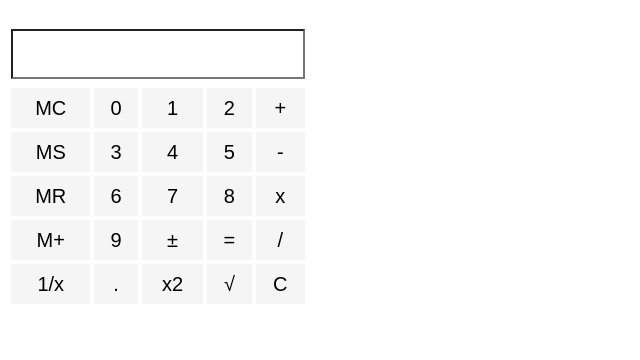
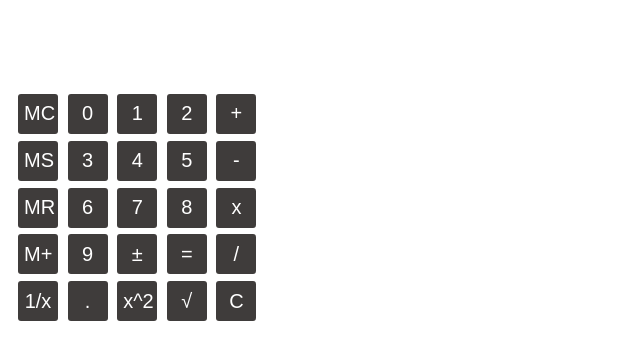
Before and after one commit to uni-tap/uc, a website: page calc.html in a window 1280 px wide. Shown: the whole page, without its empty margins (0-640 px from the left). Drawn offline with Linux system fonts and the light colour scheme.

Commit message:
Update calc.html

```diff
--- a/calc.html
+++ b/calc.html
@@ -3,16 +3,17 @@
 <body>
 <br/>
 <style>
-#calc{width:300px;height:250px;}
-#btn{width:100%;height:40px;font-size:20px;border:none;background-color:whitesmoke;transition:all 0.5s ease;}
+    form{margin-left:7px;}
+#calc{width:250px;height:300px;}
+#btn{width:40px;height:40px;font-size:20px;border:none;background-color:#3f3c3b;color:white;transition:all 0.5s ease;border-radius:3px;}
     #btn:hover{
-        background-color:darkgrey;font-size:25px;width:calc(100% -35px);
+        cursor:pointer;
+        background-color:darkgrey;
     }
     #btn:focus{
-
         outline:none;
     }
-#txt{margin-bottom:5px;padding:5px;height:50px;font-size:20px;width:100%;background-color:white;}
+#txt{margin-bottom:5px;padding:5px;height:50px;font-size:20px;width:100%;background-color:rgba(255, 255, 255, 0.66);border:none;border-radius:3px;}
 tr{border:none;}
 td{border:none;}
 </style>
@@ -23,45 +24,60 @@ td{border:none;}
 <td style="display:none"><input name="M" type="number"></td>
 </tr>
 <tr>
-<td><input id="btn" type=button value="MC" OnClick="calc.M.value=''"></td>
-<td><input id="btn" type=button value="0" OnClick="calc.display.value+='0'"></td>
-<td><input id="btn" type=button value="1" OnClick="calc.display.value+='1'"></td>
-<td><input id="btn" type=button value="2" OnClick="calc.display.value+='2'"></td>
-<td><input id="btn" type=button value="+" OnClick="calc.display.value+='+'"></td>
+<td><input id="btn" type=button class="btn" value="MC" OnClick="calc.M.value=''"></td>
+<td><input id="btn" type=button class="btn" value="0" OnClick="calc.display.value+='0'"></td>
+<td><input id="btn" type=button class="btn" value="1" OnClick="calc.display.value+='1'"></td>
+<td><input id="btn" type=button class="btn" value="2" OnClick="calc.display.value+='2'"></td>
+<td><input id="btn" type=button class="btn" value="+" OnClick="calc.display.value+='+'"></td>
 </tr>
 <tr>
-<td><input id="btn" type=button value="MS" OnClick="calc.M.value=calc.display.value"></td>
-<td><input id="btn" type=button value="3" OnClick="calc.display.value+='3'"></td>
-<td><input id="btn" type=button value="4" OnClick="calc.display.value+='4'"></td>
-<td><input id="btn" type=button value="5" OnClick="calc.display.value+='5'"></td>
-<td><input id="btn" type=button value="-" OnClick="calc.display.value+='-'"></td>
+<td><input id="btn" type=button class="btn" value="MS" OnClick="calc.M.value=calc.display.value"></td>
+<td><input id="btn" type=button class="btn" value="3" OnClick="calc.display.value+='3'"></td>
+<td><input id="btn" type=button class="btn" value="4" OnClick="calc.display.value+='4'"></td>
+<td><input id="btn" type=button class="btn" value="5" OnClick="calc.display.value+='5'"></td>
+<td><input id="btn" type=button class="btn" value="-" OnClick="calc.display.value+='-'"></td>
 </tr>
 <tr>
-<td><input id="btn" type=button value="MR" OnClick="calc.display.value=calc.M.value"></td>
-<td><input id="btn" type=button value="6" OnClick="calc.display.value+='6'"></td>
-<td><input id="btn" type=button value="7" OnClick="calc.display.value+='7'"></td>
-<td><input id="btn" type=button value="8" OnClick="calc.display.value+='8'"></td>
-<td><input id="btn" type=button value="x" OnClick="calc.display.value+='*'"></td>
+<td><input id="btn" type=button class="btn" value="MR" OnClick="calc.display.value=calc.M.value"></td>
+<td><input id="btn" type=button class="btn" value="6" OnClick="calc.display.value+='6'"></td>
+<td><input id="btn" type=button class="btn" value="7" OnClick="calc.display.value+='7'"></td>
+<td><input id="btn" type=button class="btn" value="8" OnClick="calc.display.value+='8'"></td>
+<td><input id="btn" type=button class="btn" value="x" OnClick="calc.display.value+='*'"></td>
 </tr>
 <tr>
-<td><input id="btn" type=button value="M+" OnClick="calc.M.value=(Number(calc.M.value))+(Number(calc.display.value))"></td>
-<td><input id="btn" type=button value="9" OnClick="calc.display.value+='9'"></td>
-<td><input id="btn" type=button value="±"
+<td><input id="btn" type=button class="btn" value="M+" OnClick="calc.M.value=(Number(calc.M.value))+(Number(calc.display.value))"></td>
+<td><input id="btn" type=button class="btn" value="9" OnClick="calc.display.value+='9'"></td>
+<td><input id="btn" type=button class="btn" value="±"
 
 OnClick="calc.display.value=(calc.display.value==Math.abs(calc.display.value)?-(calc.display.value):Math.abs(calc.display.value))">
 
 </td>
-<td><input id="btn" type=button value="=" OnClick="calc.display.value=eval(calc.display.value)"></td>
-<td><input id="btn" type=button value="/" OnClick="calc.display.value+='/'"></td>
+<td><input id="btn" type=button class="btn" value="=" OnClick="calc.display.value=eval(calc.display.value)"></td>
+<td><input id="btn" type=button class="btn" value="/" OnClick="calc.display.value+='/'"></td>
 </tr>
 <tr>
-<td><input id="btn" type=button value="1/x" OnClick="calc.display.value=1/calc.display.value"></td>
-<td><input id="btn" type=button value="." OnClick="calc.display.value+='.'"></td>
-<td><input id="btn" type=button value="x2" OnClick="calc.display.value=Math.pow(calc.display.value,2)"></td>
-<td><input id="btn" type=button value="√" OnClick="calc.display.value=Math.sqrt(calc.display.value)"></td>
-<td><input id="btn" type=button value="C" OnClick="calc.display.value=''"></td>
+<td><input id="btn" type=button class="btn" value="1/x" OnClick="calc.display.value=1/calc.display.value"></td>
+<td><input id="btn" type=button class="btn" value="." OnClick="calc.display.value+='.'"></td>
+<td><input id="btn" type=button class="btn" value="x^2" OnClick="calc.display.value=Math.pow(calc.display.value,2)"></td>
+<td><input id="btn" type=button class="btn" value="√" OnClick="calc.display.value=Math.sqrt(calc.display.value)"></td>
+<td><input id="btn" type=button class="btn" value="C" OnClick="calc.display.value=''"></td>
 </tr>
 </table>
 </form>
 </body>
+<script>/*
+function getRandomColor() {
+    var letters = '0123456789ABCDEF';
+    var color = '#';
+    for (var i = 0; i < 6; i++ ) {
+        color += letters[Math.floor(Math.random() * 16)];
+    }
+    return color;
+}
+var elm = document.getElementsByClassName('btn');
+for (var i = 0; i < elm.length; i++){
+  elm[i].style.backgroundColor = getRandomColor();
+}*/
+//elm.style.backgroundColor = getRandomColor();
+</script>
 </html>
```
